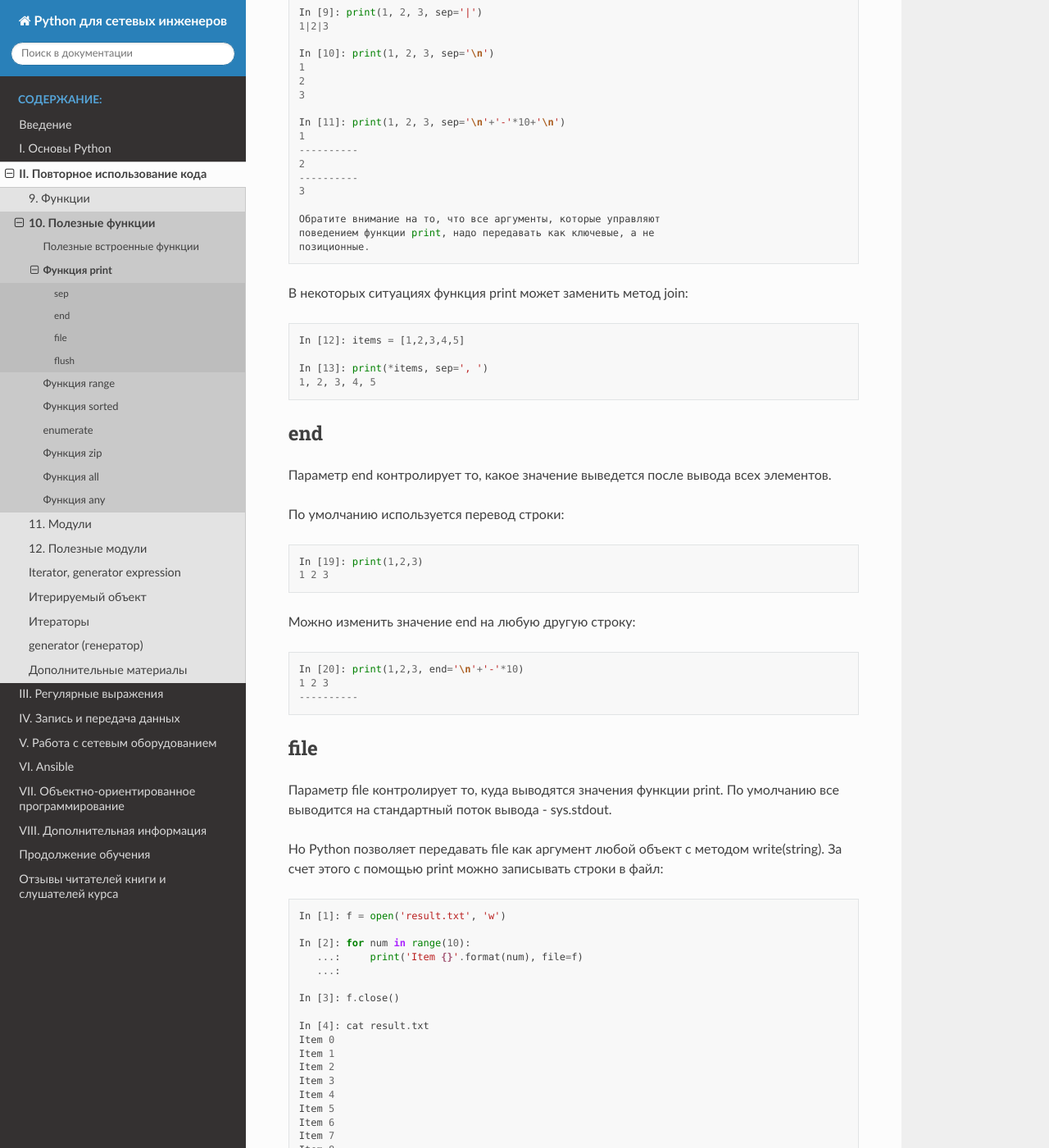
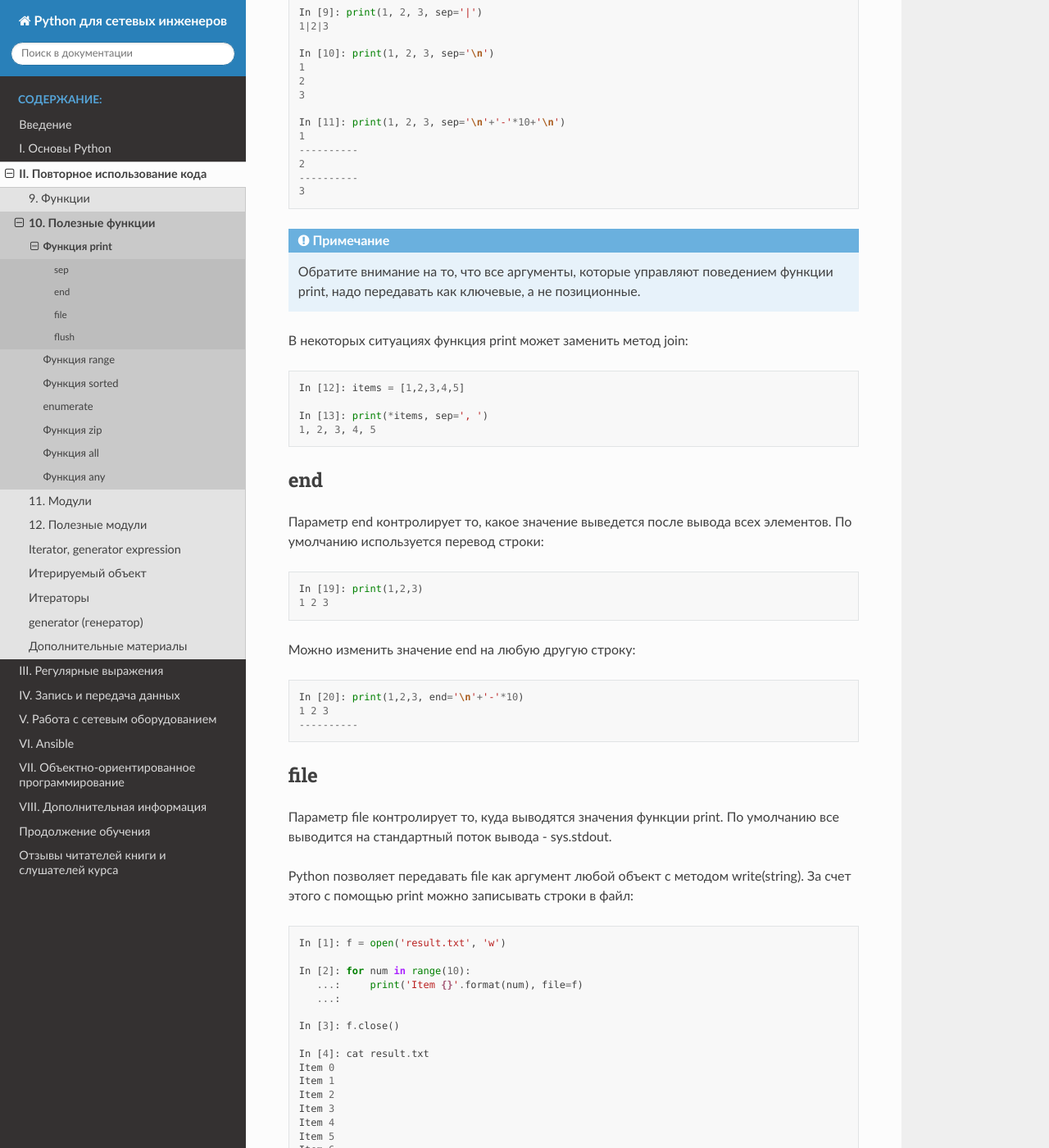
Before and after one commit to natenka/pyneng-book, a Sphinx documentation site: the page built from docs/source/book/10_useful_functions/print.rst, in a window 1280 px wide and 1400 px high, scrolled down 1089 px. Shown: the whole window at 82% size. Built offline with Sphinx 7.4.7 and the Read the Docs theme 2.0.0, drawn with Linux system fonts in a browser that asks for light colours; pages that are not in the unit, such as notebooks, are missing from menus; some of the changed text lies outside the part shown.

Commit message:
Chapter 10_useful_functions finished

```diff
--- a/docs/source/book/10_useful_functions/all_any.rst
+++ b/docs/source/book/10_useful_functions/all_any.rst
@@ -47,7 +47,7 @@
     In [10]: any( i.isdigit() for i in '10.1.1.a'.split('.'))
     Out[10]: True
 
-Например, с помощью any, можно заменить функцию ignore\_command:
+Например, с помощью any, можно заменить функцию ignore_command:
 
 .. code:: python
 
--- a/docs/source/book/10_useful_functions/enumerate.rst
+++ b/docs/source/book/10_useful_functions/enumerate.rst
@@ -5,7 +5,7 @@
 объект, но и его порядковый номер. Это можно сделать, создав
 дополнительную переменную, которая будет расти на единицу с каждым
 прохождением цикла. Однако, гораздо удобнее это делать с помощью
-итератора **``enumerate()``**.
+итератора ``enumerate()``.
 
 Базовый пример:
 
@@ -68,7 +68,7 @@
 готовый кусок конфигурации, который должен выполнить EEM.
 
 С помощью простого скрипта Python можно сгенерировать команды EEM на
-основании существующего списка команд (файл enumerate\_eem.py):
+основании существующего списка команд (файл enumerate_eem.py):
 
 .. code:: python
 
@@ -83,7 +83,7 @@
 В данном примере команды считываются из файла, а затем к каждой строке
 добавляется приставка, которая нужна для EEM.
 
-Файл с командами выглядит так (r1\_config.txt):
+Файл с командами выглядит так (r1_config.txt):
 
 .. code:: python
 
--- a/docs/source/book/10_useful_functions/print.rst
+++ b/docs/source/book/10_useful_functions/print.rst
@@ -4,7 +4,7 @@
 Функция print уже не раз использовалась в книге, но до сих пор не
 встречался ее полный синтаксис:
 
-::
+.. code:: python
 
     print(*items, sep=' ', end='\n', file=sys.stdout, flush=False)
 
@@ -45,7 +45,7 @@
     In [8]: print(1, 2, 3)
     1 2 3
 
-Но можно изменить значение sep на любую другую строку:
+Можно изменить значение sep на любую другую строку:
 
 .. code:: python
 
@@ -64,6 +64,7 @@
     ----------
     3
 
+.. note::
     Обратите внимание на то, что все аргументы, которые управляют
     поведением функции print, надо передавать как ключевые, а не
     позиционные.
@@ -82,7 +83,6 @@
 
 Параметр end контролирует то, какое значение выведется после вывода всех
 элементов.
-
 По умолчанию используется перевод строки:
 
 .. code:: python
@@ -104,7 +104,7 @@
 Параметр file контролирует то, куда выводятся значения функции print. По
 умолчанию все выводится на стандартный поток вывода - sys.stdout.
 
-Но Python позволяет передавать file как аргумент любой объект с методом
+Python позволяет передавать file как аргумент любой объект с методом
 write(string). За счет этого с помощью print можно записывать строки в
 файл:
 
@@ -139,7 +139,7 @@
     Это можно контролировать и в файле
 
 Пример скрипта, который выводит число от 0 до 10 каждую секунду (файл
-print\_nums.py):
+print_nums.py):
 
 .. code:: python
 
@@ -153,7 +153,7 @@
 секунду.
 
 Теперь, аналогичный скрипт, но числа будут выводиться в одной строке
-(файл print\_nums\_oneline.py):
+(файл print_nums_oneline.py):
 
 .. code:: python
 
@@ -170,7 +170,7 @@
 выполняется после перевода строки.
 
 Чтобы скрипт отрабатывал как нужно, необходимо установить flush равным
-True (файл print\_nums\_oneline\_fixed.py):
+True (файл print_nums_oneline_fixed.py):
 
 .. code:: python
 
--- a/docs/source/book/10_useful_functions/zip.rst
+++ b/docs/source/book/10_useful_functions/zip.rst
@@ -13,6 +13,7 @@
    они будут отрезаны по самой короткой последовательности
 -  порядок элементов соблюдается
 
+.. note::
     Так как zip - это итератор, для отображение его содержимого
     используется list()
 
```
Also changed, not shown: other parts of docs/source/book/10_useful_functions/all_any.rst (+2 -2 lines), docs/source/book/10_useful_functions/README.rst (deleted, +0 -11 lines), docs/source/book/10_useful_functions/index.rst (+9 -1 lines), docs/source/book/10_useful_functions/range.rst (+7 -4 lines).
